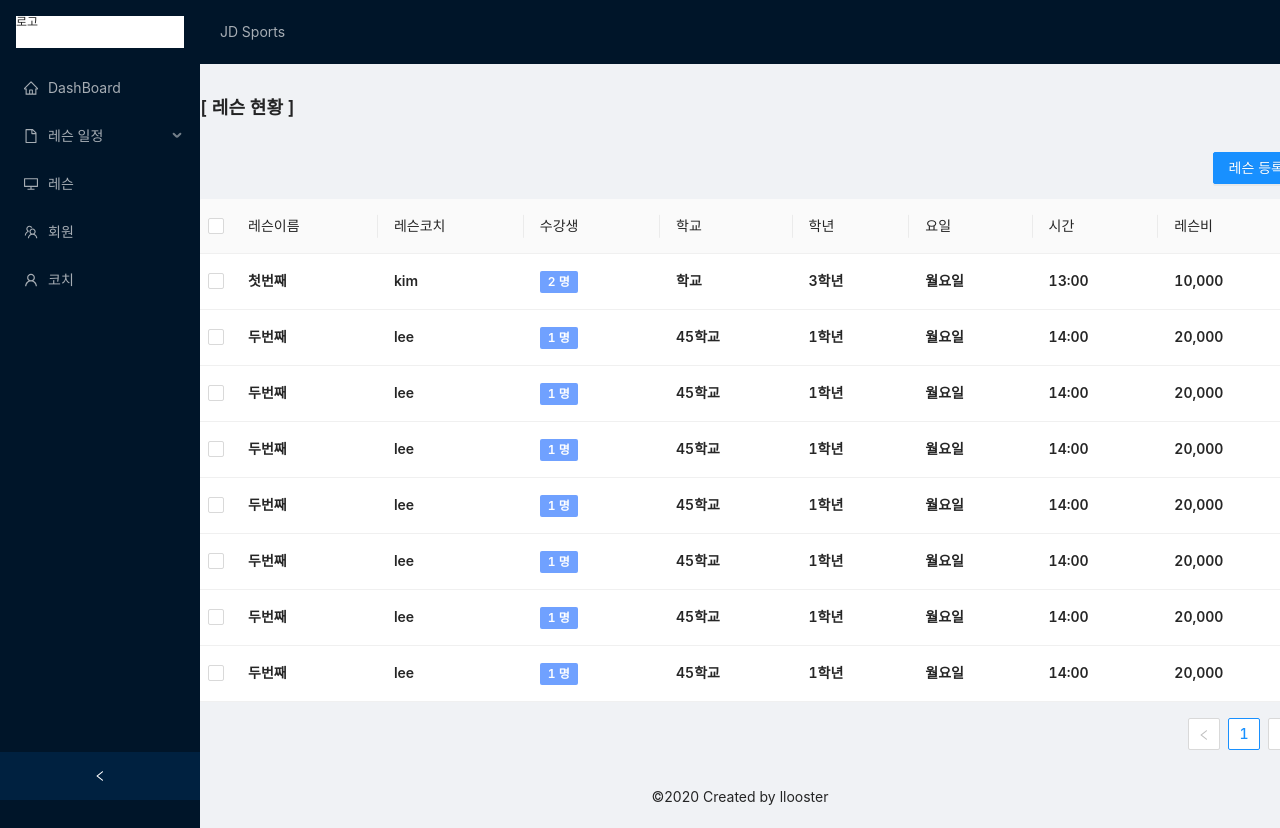
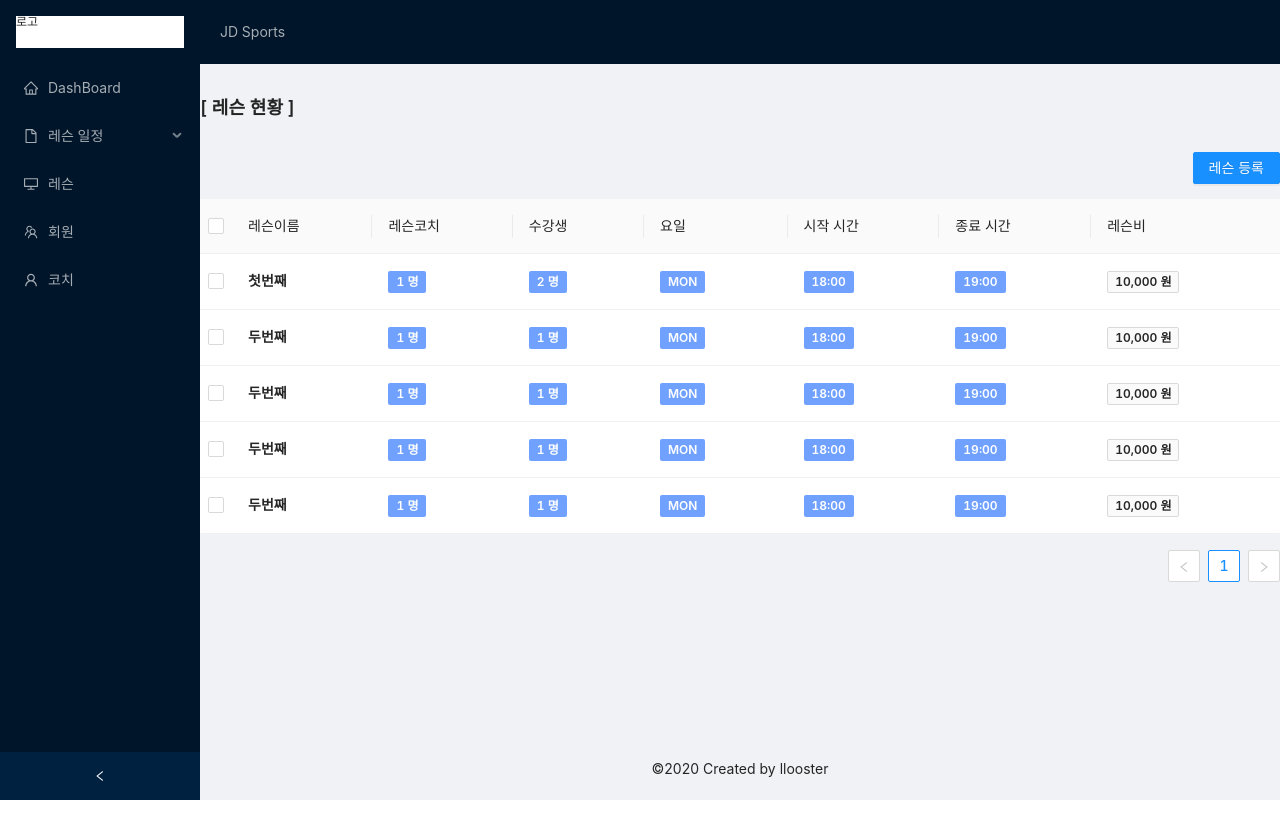
Before and after one commit to devym-37/jdsm-client, a React (Create React App) app: page /lessons in a window 1280 px wide. After the commit the page ends 800 px from the top, so only its background shows below. Built offline with nearby package versions, Linux system fonts and the light colour scheme.

Commit message:
update Lesson components

```diff
--- a/src/redux/reducers/lessonReducer.js
+++ b/src/redux/reducers/lessonReducer.js
@@ -2,92 +2,74 @@ const initialState = {
   days: ["월요일", "화요일", "수요일", "목요일", "금요일", "토요일", "일요일"],
   lesson: [
     {
-      key: "1",
-      lessonName: "첫번째",
-      lessonCoach: ["kim"],
-      student: ["kim", "park"],
-      school: "학교",
-      grade: "3학년",
-      day: "월요일",
-      time: "13:00",
-      pay: "10,000",
+      key: 1,
+      name: "첫번째",
+      coachIds: [1],
+      memberIds: [1, 2],
+      price: 10000,
+      schedules: [
+        {
+          dayOfWeed: "MON",
+          startTime: "18:00",
+          endTime: "19:00",
+        },
+      ],
     },
     {
-      key: "2",
-      lessonName: "두번째",
-      lessonCoach: ["lee"],
-      student: ["lee"],
-      school: "45학교",
-      grade: "1학년",
-      day: "월요일",
-      time: "14:00",
-      pay: "20,000",
+      key: 2,
+      name: "두번째",
+      coachIds: [2],
+      memberIds: [1],
+      price: 10000,
+      schedules: [
+        {
+          dayOfWeed: "MON",
+          startTime: "18:00",
+          endTime: "19:00",
+        },
+      ],
     },
     {
-      key: "3",
-      lessonName: "두번째",
-      lessonCoach: ["lee"],
-      student: ["lee"],
-      school: "45학교",
-      grade: "1학년",
-      day: "월요일",
-      time: "14:00",
-      pay: "20,000",
+      key: 3,
+      name: "두번째",
+      coachIds: [1],
+      memberIds: [2],
+      price: 10000,
+      schedules: [
+        {
+          dayOfWeed: "MON",
+          startTime: "18:00",
+          endTime: "19:00",
+        },
+      ],
     },
     {
-      key: "4",
-      lessonName: "두번째",
-      lessonCoach: ["lee"],
-      student: ["lee"],
-      school: "45학교",
-      grade: "1학년",
-      day: "월요일",
-      time: "14:00",
-      pay: "20,000",
+      key: 4,
+      name: "두번째",
+      coachIds: [1],
+      memberIds: [1],
+      price: 10000,
+      schedules: [
+        {
+          dayOfWeed: "MON",
+          startTime: "18:00",
+          endTime: "19:00",
+        },
+      ],
     },
     {
-      key: "5",
-      lessonName: "두번째",
-      lessonCoach: ["lee"],
-      student: ["lee"],
-      school: "45학교",
-      grade: "1학년",
-      day: "월요일",
-      time: "14:00",
-      pay: "20,000",
-    },
-    {
-      key: "6",
-      lessonName: "두번째",
-      lessonCoach: ["lee"],
-      student: ["lee"],
-      school: "45학교",
-      grade: "1학년",
-      day: "월요일",
-      time: "14:00",
-      pay: "20,000",
-    },
-    {
-      key: "7",
-      lessonName: "두번째",
-      lessonCoach: ["lee"],
-      student: ["lee"],
-      school: "45학교",
-      grade: "1학년",
-      day: "월요일",
-      time: "14:00",
-      pay: "20,000",
-    },
-    {
-      key: "8",
-      lessonName: "두번째",
-      lessonCoach: ["lee"],
-      student: ["lee"],
-      school: "45학교",
-      grade: "1학년",
-      day: "월요일",
-      time: "14:00",
-      pay: "20,000",
+      key: 5,
+      name: "두번째",
+      coachIds: [2],
+      memberIds: [2],
+      price: 10000,
+      schedules: [
+        {
+          dayOfWeed: "MON",
+          startTime: "18:00",
+          endTime: "19:00",
+        },
+      ],
     },
   ],
 };
--- a/src/routes/LessonDetail/LessonDetailContainer.js
+++ b/src/routes/LessonDetail/LessonDetailContainer.js
@@ -14,20 +14,32 @@ class LessonDetailContainer extends React.Component {
     this.state = {
       loading: false,
       lessonInfo: {
-        lessonName: "",
-        lessonCoach: [],
-        student: [],
-        school: "",
-        grade: "",
-        day: "",
-        time: "",
-        pay: "",
+        name: "",
+        coachIds: [],
+        memberIds: [],
+        price: "",
+        schedules: [
+          {
+            dayOfWeed: "",
+            startTime: "",
+            endTime: "",
+          },
+        ],
       },
       modalVisible: false,
       select: "",
       checkLesson: [],
       update: false,
       selectedRowKeys: [],
+      dayOfWed: {
+        월요일: "MON",
+        화요일: "TUE",
+        수요일: "WED",
+        목요일: "TUR",
+        금요일: "FRI",
+        토요일: "SAT",
+        일요일: "SUN",
+      },
     };
   }
 
@@ -56,24 +68,12 @@ class LessonDetailContainer extends React.Component {
     const { lessonInfo } = this.state;
     const value = e.target.value;
     const inputName = e.target.name;
-    if (inputName === "pay") {
-      let lessonValue = value.replace(/\D/g, "");
-      this.setState({
-        lessonInfo: {
-          ...lessonInfo,
-          [inputName]: lessonValue
-            .toString()
-            .replace(/\B(?=(\d{3})+(?!\d))/g, ","),
-        },
-      });
-    } else {
     this.setState({
       lessonInfo: {
         ...lessonInfo,
         [inputName]: value,
       },
     });
-    }
   };
 
   handleTimeChange = (time, timeString) => {
@@ -81,20 +81,40 @@ class LessonDetailContainer extends React.Component {
     this.setState({
       lessonInfo: {
         ...lessonInfo,
-        ["time"]: timeString,
+        schedules: [
+          {
+            startTime: timeString[0],
+            endTime: timeString[1],
+            ...lessonInfo.schedules[0],
+          },
+        ],
       },
     });
   };
 
   handleSelect = (name, value) => {
-    const { lessonInfo } = this.state;
+    const { lessonInfo, dayOfWed } = this.state;
 
+    if (name === "dayOfWeed") {
+      this.setState({
+        lessonInfo: {
+          ...lessonInfo,
+          schedules: [
+            {
+              ...lessonInfo.schedules[0],
+              dayOfWeed: value,
+            },
+          ],
+        },
+      });
+    } else {
       this.setState({
         lessonInfo: {
           ...lessonInfo,
           [name]: value,
         },
       });
+    }
   };
 
   handleSubmit = () => {
@@ -122,18 +142,21 @@ class LessonDetailContainer extends React.Component {
 
     if (count === 8) {
       message.success("레슨 등록");
-      handleAddLessonInfo({ key: `${keyValue}`, ...lessonInfo });
+      handleAddLessonInfo({ key: keyValue, ...lessonInfo });
       this.setState({
         modalVisible: false,
         lessonInfo: {
-          lessonName: "",
-          lessonCoach: [],
-          student: [],
-          school: "",
-          grade: "",
-          day: "",
-          time: "",
-          pay: "",
+          name: "",
+          coachIds: [],
+          memberIds: [],
+          price: "",
+          schedules: [
+            {
+              dayOfWeed: "",
+              startTime: "",
+              endTime: "",
+            },
+          ],
         },
       });
     }
@@ -185,14 +208,17 @@ class LessonDetailContainer extends React.Component {
       this.setState({
         modalVisible: false,
         lessonInfo: {
-          lessonName: "",
-          lessonCoach: [],
-          student: [],
-          school: "",
-          grade: "",
-          day: "",
-          time: "",
-          pay: "",
+          name: "",
+          coachIds: [],
+          memberIds: [],
+          price: "",
+          schedules: [
+            {
+              dayOfWeed: "",
+              startTime: "",
+              endTime: "",
+            },
+          ],
         },
         checkLesson: [],
         selectedRowKeys: [],
@@ -222,7 +248,7 @@ class LessonDetailContainer extends React.Component {
       handleDeleteLesson,
       handleUpdateLesson,
     } = this;
-
+    console.log("this.state :>> ", this.state);
     return (
       <LessonDetailPresenter
         lessonInfo={lessonInfo}
--- a/src/routes/LessonDetail/LessonDetailPresenter.js
+++ b/src/routes/LessonDetail/LessonDetailPresenter.js
@@ -74,6 +74,7 @@ const LessonDetailPresenter = ({
   loading,
   select,
   update,
+  timePickerOpen,
   checkLesson,
   modalVisible,
   handleChange,
@@ -86,12 +87,13 @@ const LessonDetailPresenter = ({
   handleDeleteLesson,
   handleUpdateLesson,
   selectedRowKeys,
+  handlePickerOpen,
 }) => (
   <>
     <Helmet>
       <title>레슨 현황</title>
     </Helmet>
-    <Content style={{ margin: "0 auto", width: 1100 }}>
+    <Content style={{ margin: "0 auto", width: 1100, maxWidth: "100%" }}>
       <Breadcrumb style={{ margin: "30px 0" }}>
         <Breadcrumb.Item
           style={{
@@ -151,9 +153,11 @@ const LessonDetailPresenter = ({
             users={users}
             coaches={coaches}
             days={days}
+            timePickerOpen={timePickerOpen}
             handleChange={handleChange}
             handleSelect={handleSelect}
             handleTimeChange={handleTimeChange}
+            handlePickerOpen={handlePickerOpen}
           />
         ) : (
           <LessonForm
@@ -161,9 +165,11 @@ const LessonDetailPresenter = ({
             users={users}
             coaches={coaches}
             days={days}
+            timePickerOpen={timePickerOpen}
             handleChange={handleChange}
             handleSelect={handleSelect}
             handleTimeChange={handleTimeChange}
+            handlePickerOpen={handlePickerOpen}
           />
         )}
       </Modal>
@@ -180,28 +186,93 @@ const LessonDetailPresenter = ({
             },
           }}
           dataSource={lessons}
-          style={{ fontWeight: 600 }}
+          style={{ fontWeight: 600, width: "100%" }}
           pagination={{ pageSize: 8 }}
         >
-          <Column title="레슨이름" dataIndex="lessonName" key="lessonName" />
-          <Column title="레슨코치" dataIndex="lessonCoach" key="lessonCoach" />
+          <Column
+            title="레슨이름"
+            dataIndex="name"
+            key="name"
+            style={{ fontWeight: 500 }}
+          />
+          <Column
+            title="레슨코치"
+            dataIndex="coachIds"
+            key="coachIds"
+            render={(coach) => (
+              <>
+                <Tag color="#70a1ff" key={"coaches"}>
+                  {coach.length} 명
+                </Tag>
+              </>
+            )}
+          />
+          {console.log("lessons :>> ", lessons)}
           <Column
             title="수강생"
-            dataIndex="student"
-            key="student"
+            dataIndex="memberIds"
+            key="memberIds"
             render={(student) => (
               <>
-                <Tag color="#70a1ff" key={"student"}>
+                <Tag color="#70a1ff" key={"members"}>
                   {student.length} 명
                 </Tag>
               </>
             )}
           />
-          <Column title="학교" dataIndex="school" key="school" />
-          <Column title="학년" dataIndex="grade" key="grage" />
-          <Column title="요일" dataIndex="day" key="day" />
-          <Column title="시간" dataIndex="time" key="time" />
-          <Column title="레슨비" dataIndex="pay" key="pay" />
+          <Column
+            title="요일"
+            dataIndex="schedules"
+            key="schedules"
+            render={(schedules) => (
+              <>
+                <Tag color="#70a1ff" key={"schedules.dayOfWeed"}>
+                  {schedules[0].dayOfWeed}
+                </Tag>
+              </>
+            )}
+          />
+          <Column
+            title="시작 시간"
+            dataIndex="schedules"
+            key="schedules"
+            render={(schedules) => (
+              <>
+                <Tag color="#70a1ff" key={"schedules.startTime"}>
+                  {schedules[0].startTime}
+                </Tag>
+              </>
+            )}
+          />
+          <Column
+            title="종료 시간"
+            dataIndex="schedules"
+            key="schedules"
+            render={(schedules) => (
+              <>
+                <Tag color="#70a1ff" key={"schedules.endTime"}>
+                  {schedules[0].endTime}
+                </Tag>
+              </>
+            )}
+          />
+          <Column
+            title="레슨비"
+            dataIndex="price"
+            key="price"
+            render={(price) => {
+              let value = price
+                .toString()
+                .replace(/\D/g, "")
+                .toString()
+                .replace(/\B(?=(\d{3})+(?!\d))/g, ",");
+              return (
+                <>
+                  <Tag key={"price"}>{`${value} 원`}</Tag>
+                </>
+              );
+            }}
+          />
         </Table>
       ) : (
         <Empty image={Empty.PRESENTED_IMAGE_SIMPLE} />
```
Also changed, not shown: src/components/LessonForm.js (+17 -33 lines). Lines whose indentation alone changed are shown as unchanged.
